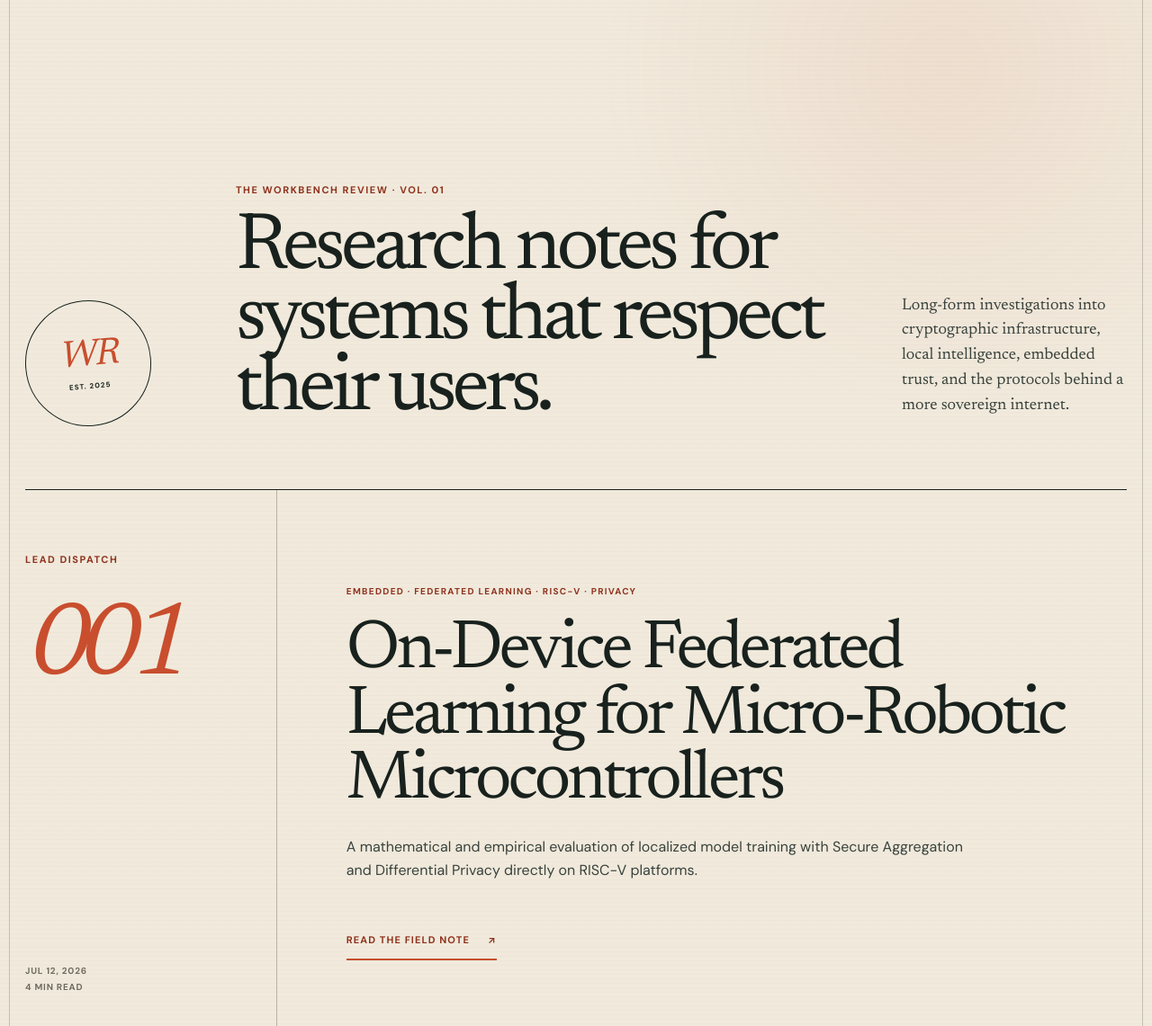
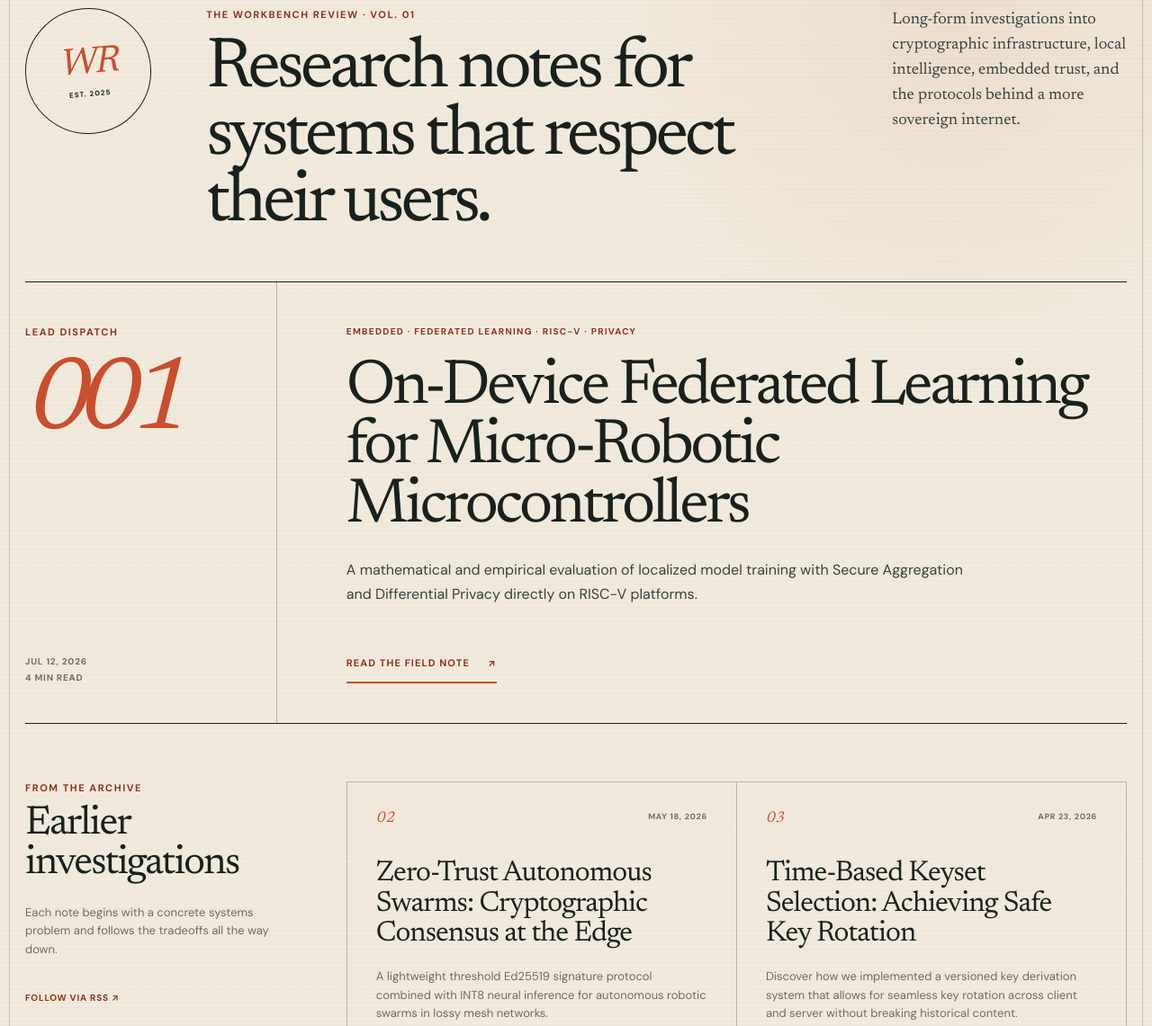
Before and after one commit to iefanx/iefanx, an Astro site: page /blog in a window 1280 px wide. Shown: the part 131-1272 px from the top of the page at 90% size. Built offline with nearby package versions, Linux system fonts and the light colour scheme; Astro itself is replaced by a stand-in of ours.

Commit message:
fix(journal): optimize masthead padding and add breathing space under eyebrow header

```diff
--- a/src/styles/journal.css
+++ b/src/styles/journal.css
@@ -1,34 +1,34 @@
 .journal-main, .article-main { display: block; }
-.journal-masthead { min-height: 580px; padding: 86px 0 70px; display: grid; grid-template-columns: 170px minmax(0, 1.5fr) minmax(250px, .55fr); gap: clamp(34px, 5vw, 78px); align-items: end; border-bottom: 1px solid var(--ink); }
+.journal-masthead { padding: 44px 0 48px; display: grid; grid-template-columns: 150px minmax(0, 1.5fr) minmax(240px, .55fr); gap: clamp(24px, 4vw, 60px); align-items: start; border-bottom: 1px solid var(--ink); }
 .journal-mark { width: 140px; height: 140px; display: flex; flex-direction: column; align-items: center; justify-content: center; border: 1px solid var(--ink); border-radius: 50%; transform: rotate(-5deg); }
 .journal-mark span { color: var(--rust); font: italic 42px/1 var(--serif); letter-spacing: -.05em; }
 .journal-mark small { margin-top: 7px; font-size: 8px; font-weight: 700; letter-spacing: .13em; text-transform: uppercase; }
-.journal-masthead h1 { max-width: 850px; margin: 20px 0 0; font: 400 clamp(64px, 7vw, 106px)/.88 var(--serif); letter-spacing: -.06em; }
-.journal-deck { margin: 0 0 8px; color: var(--body); font: 400 18px/1.55 var(--serif); }
-.lead-story { min-height: 620px; display: grid; grid-template-columns: 280px minmax(0, 1fr); border-bottom: 1px solid var(--ink); }
-.lead-story-ledger { padding: 70px 34px 60px 0; border-right: 1px solid var(--rule); display: flex; flex-direction: column; }
-.lead-number { margin-top: 50px; color: var(--rust); font: italic clamp(80px, 9vw, 140px)/.75 var(--serif); letter-spacing: -.08em; }
+.journal-masthead h1 { max-width: 850px; margin: 18px 0 0; font: 400 clamp(52px, 6.2vw, 88px)/.94 var(--serif); letter-spacing: -.055em; }
+.journal-deck { margin: 0; color: var(--body); font: 400 18px/1.55 var(--serif); }
+.lead-story { display: grid; grid-template-columns: 280px minmax(0, 1fr); border-bottom: 1px solid var(--ink); }
+.lead-story-ledger { padding: 48px 34px 44px 0; border-right: 1px solid var(--rule); display: flex; flex-direction: column; }
+.lead-number { margin-top: 30px; color: var(--rust); font: italic clamp(80px, 9vw, 140px)/.75 var(--serif); letter-spacing: -.08em; }
 .lead-story-ledger > div { margin-top: auto; display: flex; flex-direction: column; gap: 5px; color: var(--muted); font-size: 10px; font-weight: 700; letter-spacing: .08em; text-transform: uppercase; }
-.lead-story > article { padding: 70px 0 60px clamp(36px, 6vw, 90px); display: flex; flex-direction: column; align-items: flex-start; justify-content: center; }
-.lead-story h2 { max-width: 920px; margin: 24px 0; font: 400 clamp(52px, 6vw, 88px)/.94 var(--serif); letter-spacing: -.052em; }
+.lead-story > article { padding: 48px 0 44px clamp(36px, 6vw, 90px); display: flex; flex-direction: column; align-items: flex-start; justify-content: center; }
+.lead-story h2 { max-width: 920px; margin: 24px 0; font: 400 clamp(48px, 5.5vw, 80px)/.94 var(--serif); letter-spacing: -.05em; }
 .lead-story article > p:not(.topic-line) { max-width: 710px; margin: 0; color: var(--body); font-size: 16px; line-height: 1.65; }
 .read-link { min-height: 44px; margin-top: 42px; display: inline-flex; align-items: center; gap: 20px; border-bottom: 2px solid var(--rust); color: var(--rust-dark); font-size: 11px; font-weight: 700; letter-spacing: .1em; text-transform: uppercase; }
-.journal-archive { padding: 90px 0; display: grid; grid-template-columns: 280px minmax(0, 1fr); gap: clamp(40px, 6vw, 90px); border-bottom: 1px solid var(--ink); }
+.journal-archive { padding: 64px 0; display: grid; grid-template-columns: 280px minmax(0, 1fr); gap: clamp(40px, 6vw, 90px); border-bottom: 1px solid var(--ink); }
 .archive-intro h2 { margin: 12px 0 22px; font: 400 45px/.98 var(--serif); letter-spacing: -.04em; }
 .archive-intro > p:last-of-type { margin: 0; color: var(--muted); font-size: 13px; line-height: 1.55; }
 .rss-link { min-height: 44px; margin-top: 22px; display: inline-flex; align-items: center; color: var(--rust-dark); font-size: 10px; font-weight: 700; letter-spacing: .08em; text-transform: uppercase; }
 .archive-grid { display: grid; grid-template-columns: repeat(2, minmax(0, 1fr)); border-top: 1px solid var(--rule); border-left: 1px solid var(--rule); }
-.archive-card { min-height: 430px; padding: 32px; border-right: 1px solid var(--rule); border-bottom: 1px solid var(--rule); display: flex; flex-direction: column; }
+.archive-card { min-height: 360px; padding: 32px; border-right: 1px solid var(--rule); border-bottom: 1px solid var(--rule); display: flex; flex-direction: column; }
 .archive-card-meta { display: flex; justify-content: space-between; color: var(--muted); font-size: 9px; font-weight: 700; letter-spacing: .08em; text-transform: uppercase; }
 .archive-card-meta > span { color: var(--rust); font: italic 17px/1 var(--serif); }
-.archive-card h3 { margin: 78px 0 20px; font: 400 clamp(30px, 3vw, 43px)/.98 var(--serif); letter-spacing: -.04em; }
+.archive-card h3 { margin: 36px 0 20px; font: 400 clamp(26px, 2.5vw, 36px)/1.05 var(--serif); letter-spacing: -.03em; }
 .archive-card > p { margin: 0; color: var(--muted); font-size: 13px; line-height: 1.6; }
 .article-topics { margin-top: auto; padding-top: 28px; border-top: 1px dotted var(--rule); display: flex; justify-content: space-between; gap: 18px; color: var(--moss); font-size: 9px; font-weight: 700; letter-spacing: .07em; text-transform: uppercase; }
-.editorial-note { min-height: 470px; padding: 90px max(0px, 8vw); display: grid; grid-template-columns: 170px minmax(0, 1fr) 250px; gap: 50px; align-items: center; border-bottom: 1px solid var(--ink); }
-.editorial-note blockquote { margin: 0; padding: 0; border: 0; font: italic 400 clamp(38px, 4.5vw, 64px)/1.04 var(--serif); letter-spacing: -.04em; }
+.editorial-note { padding: 54px max(0px, 4vw); display: grid; grid-template-columns: 170px minmax(0, 1fr) 250px; gap: 40px; align-items: center; border-bottom: 1px solid var(--ink); }
+.editorial-note blockquote { margin: 0; padding: 0; border: 0; font: italic 400 clamp(34px, 4vw, 54px)/1.04 var(--serif); letter-spacing: -.04em; }
 .editorial-note > p:last-child { margin: 0; color: var(--muted); font-size: 13px; line-height: 1.65; }
 .back-to-journal { min-height: 44px; margin-top: 20px; display: inline-flex; align-items: center; color: var(--rust-dark); font-size: 10px; font-weight: 700; letter-spacing: .09em; text-transform: uppercase; }
-.article-masthead { min-height: 630px; padding: 50px 0 70px; display: grid; grid-template-columns: 170px minmax(0, 1fr) 180px; gap: clamp(34px, 5vw, 78px); align-items: end; border-bottom: 1px solid var(--ink); }
+.article-masthead { padding: 44px 0 48px; display: grid; grid-template-columns: 150px minmax(0, 1fr) 180px; gap: clamp(24px, 4vw, 60px); align-items: start; border-bottom: 1px solid var(--ink); }
 .article-issue { align-self: start; display: flex; flex-direction: column; color: var(--muted); font-size: 9px; font-weight: 700; letter-spacing: .1em; text-transform: uppercase; }
 .article-issue strong { margin-top: 10px; color: var(--rust); font: italic 22px/1 var(--serif); letter-spacing: 0; text-transform: none; }
 .article-masthead h1 { max-width: 920px; margin: 25px 0; font: 400 clamp(58px, 6.8vw, 100px)/.88 var(--serif); letter-spacing: -.06em; }
```
